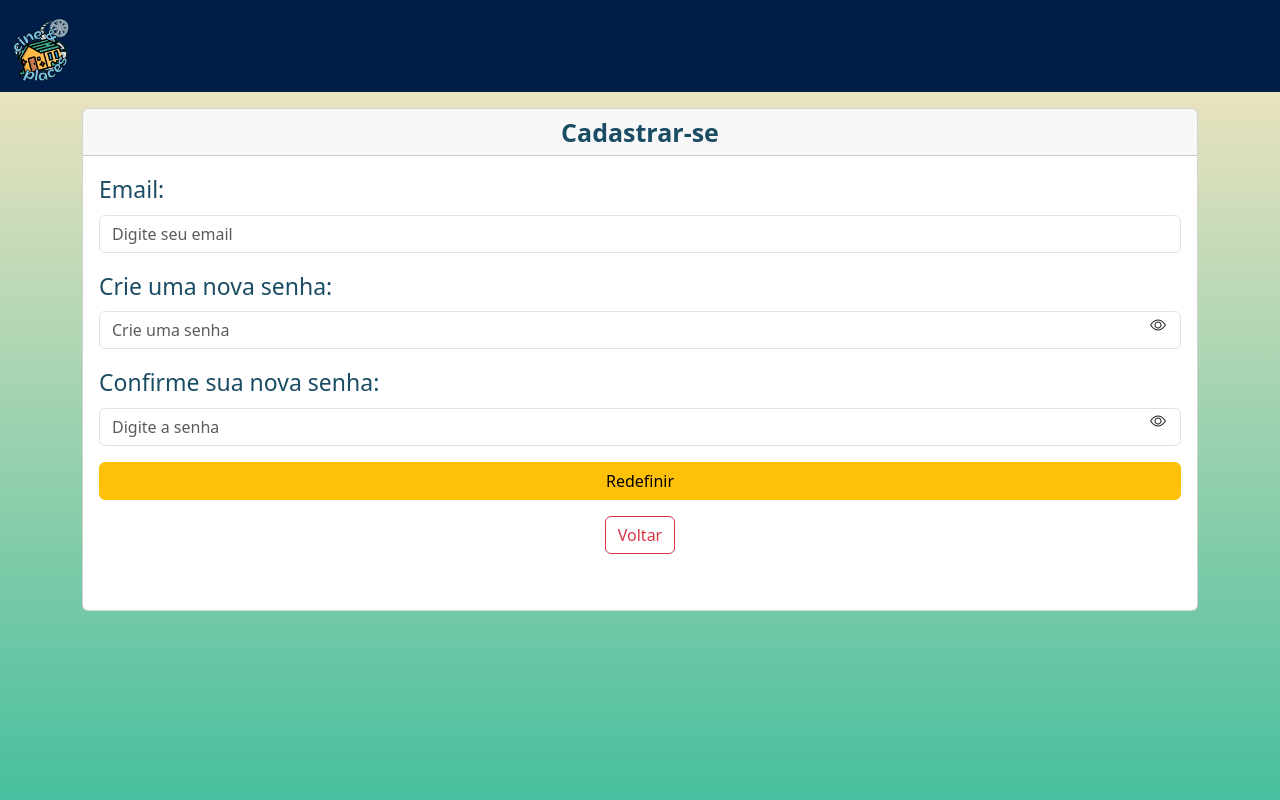
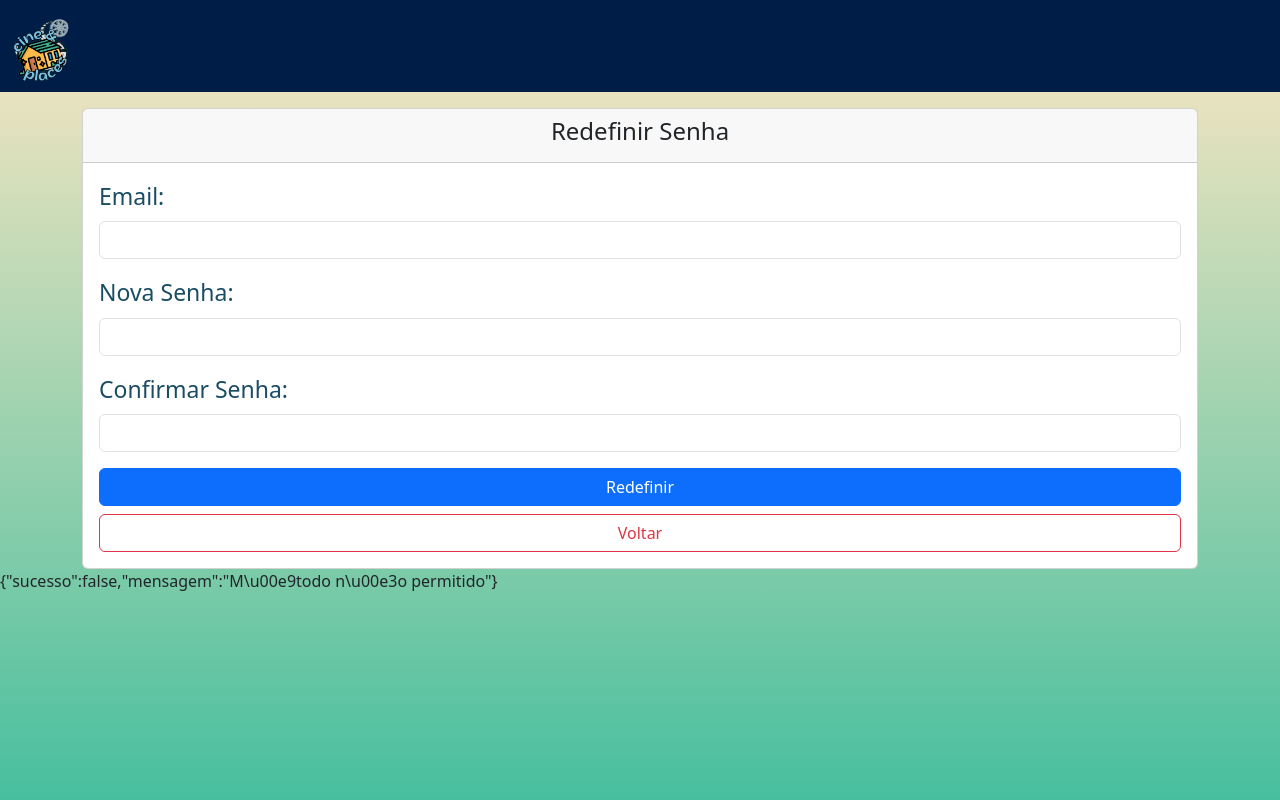
Before and after one commit to julia-daniluski/SPRINT-semestre3, a PHP site: page /redefinirsenha.php in a window 1280 px wide. Run offline with PHP 8.4, Linux system fonts and the light colour scheme.

Commit message:
Update redefinirsenha.php

```diff
--- a/public/redefinirsenha.php
+++ b/public/redefinirsenha.php
@@ -17,6 +17,10 @@
     margin: 0;
     padding: 0;
     box-sizing: border-box; /* Define o modelo de caixa para incluir padding e borda no tamanho total do elemento */
+}
+
+:root {
+  --primary-color: #001D47; /* azul */
 }
 
 html{
@@ -132,7 +136,7 @@
     /*Diminuir container*/
 }
         </style>
-</head>
+
 <body>
     <!-- deixar header -->
     <header>
@@ -143,47 +147,120 @@
 
     <!-- Conteúdo principal -->
     <main>
-        <div class="container-sm mt-3 ">
+        <div class="container-sm mt-3">
             <div class="card w-100 h-100">
                 <div class="card-header">
-                            <h4 class="log mb-0">Cadastrar-se</h4>
+                    <h4 class="text-center">Redefinir Senha</h4>
                 </div>
-                        <div class="card-body w-90 mb-4">
-                            <form class="needs-validation" novalidate>
+                <div class="card-body">
+                    <form onsubmit="event.preventDefault(); redefinirSenha();">
                         <div class="mb-3">
                             <label for="user" class="form-label">Email:</label>
-                                    <input type="text" name="username" id="user" class="form-control" required placeholder="Digite seu email">
+                            <input type="email" id="user" class="form-control" required>
                         </div>
                         <div class="mb-3 position-relative">
-                                    <label for="password" class="form-label">Crie uma nova senha:</label>
-                                    <input type="password" name="password" id="password" class="form-control" required placeholder="Crie uma senha">
-                                    <span class="password-toggle mt-3" onclick="togglePassword()">
-                                        <i class="bi bi-eye"></i>
-                                    </span>
+                            <label for="novaSenha" class="form-label">Nova Senha:</label>
+                            <input type="password" id="novaSenha" class="form-control" required>
                         </div>
                         <div class="mb-3 position-relative">
-                                    <label for="password" class="form-label">Confirme sua nova senha:</label>
-                                    <input type="password" name="password" id="password" class="form-control" required placeholder="Digite a senha">
-                                    <span class="password-toggle mt-3" onclick="togglePassword()">
-                                        <i class="bi bi-eye"></i>
-                                    </span>
+                            <label for="confirmaSenha" class="form-label">Confirmar Senha:</label>
+                            <input type="password" id="confirmaSenha" class="form-control" required>
                         </div>
-
-                                <!-- Botão redefinir senha -->
-                                    <a href="login.php" class="btn btn-warning w-100 mb-3">Redefinir</a>
-                                <!-- Botão voltar ao login -->
-                                <div class="d-flex justify-content-center">
-                                    <a href="login.php" class="btn btn-outline-danger w-30 mb-3">Voltar</a>
-                                </div>
-
+                        <button type="submit" class="btn btn-primary w-100">Redefinir</button>
+                        <a href="login.php" class="btn btn-outline-danger w-100 mt-2">Voltar</a>
                     </form>
                 </div>
             </div>
         </div>
+        <?php
+header("Content-Type: application/json");
 
-            </div>
-        </div>
+// Verifica método POST
+if ($_SERVER['REQUEST_METHOD'] !== 'POST') {
+    echo json_encode(["sucesso" => false, "mensagem" => "Método não permitido"]);
+    exit;
+}
+
+// Lê o corpo JSON da requisição
+$input = json_decode(file_get_contents('php://input'), true);
+
+if (!isset($input['email']) || !isset($input['senha'])) {
+    echo json_encode(["sucesso" => false, "mensagem" => "Dados incompletos"]);
+    exit;
+}
+
+$email = strtolower(trim($input['email']));
+$novaSenha = $input['senha'];
+
+// Caminho do JSON
+$arquivo = 'usuarios.json';
+
+// Verifica se o arquivo existe
+if (!file_exists($arquivo)) {
+    echo json_encode(["sucesso" => false, "mensagem" => "Arquivo de usuários não encontrado"]);
+    exit;
+}
+
+// Lê o JSON
+$usuariosJson = file_get_contents($arquivo);
+$usuarios = json_decode($usuariosJson, true);
+
+if (!is_array($usuarios)) {
+    echo json_encode(["sucesso" => false, "mensagem" => "Erro ao ler os dados"]);
+    exit;
+}
+
+// Atualiza senha se encontrar o usuário
+$usuarioEncontrado = false;
+
+foreach ($usuarios as &$usuario) {
+    if (strtolower($usuario['email']) === $email) {
+        $usuario['senha'] = password_hash($novaSenha, PASSWORD_DEFAULT);
+        $usuarioEncontrado = true;
+        break;
+    }
+}
+
+if (!$usuarioEncontrado) {
+    echo json_encode(["sucesso" => false, "mensagem" => "Usuário não encontrado"]);
+    exit;
+}
+
+// Salva JSON atualizado
+if (file_put_contents($arquivo, json_encode($usuarios, JSON_PRETTY_PRINT | JSON_UNESCAPED_UNICODE))) {
+    echo json_encode(["sucesso" => true, "mensagem" => "Senha atualizada com sucesso"]);
+} else {
+    echo json_encode(["sucesso" => false, "mensagem" => "Erro ao salvar os dados"]);
+}
+?>
+
     </main>
 
+    <script>
+        function redefinirSenha() {
+            const email = document.getElementById("user").value;
+            const novaSenha = document.getElementById("novaSenha").value;
+            const confirmaSenha = document.getElementById("confirmaSenha").value;
+
+            if (novaSenha !== confirmaSenha) {
+                alert("As senhas não coincidem.");
+                return;
+            }
+
+            fetch("redefinir-senha.php", {
+                method: "POST",
+                headers: { "Content-Type": "application/json" },
+                body: JSON.stringify({ email: email, senha: novaSenha })
+            })
+            .then(res => res.json())
+            .then(data => {
+                alert(data.mensagem);
+                if (data.sucesso) {
+                    window.location.href = "login.php";
+                }
+            })
+            .catch(() => alert("Erro ao processar solicitação."));
+        }
+    </script>
 </body>
 </html>
```
Lines whose indentation alone changed are shown as unchanged.
